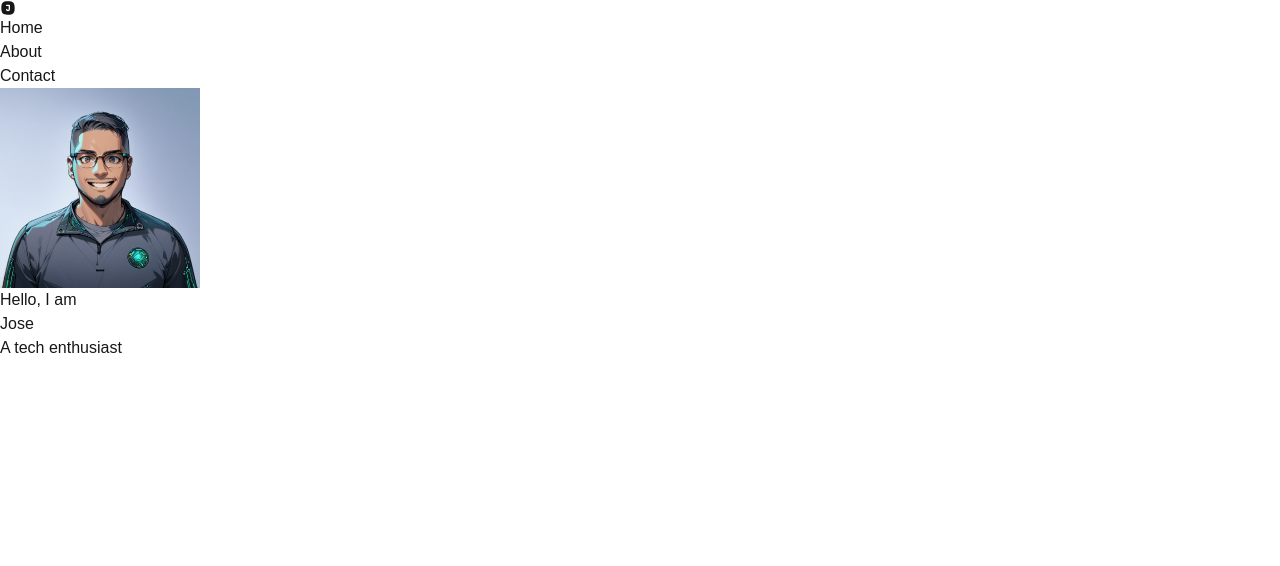
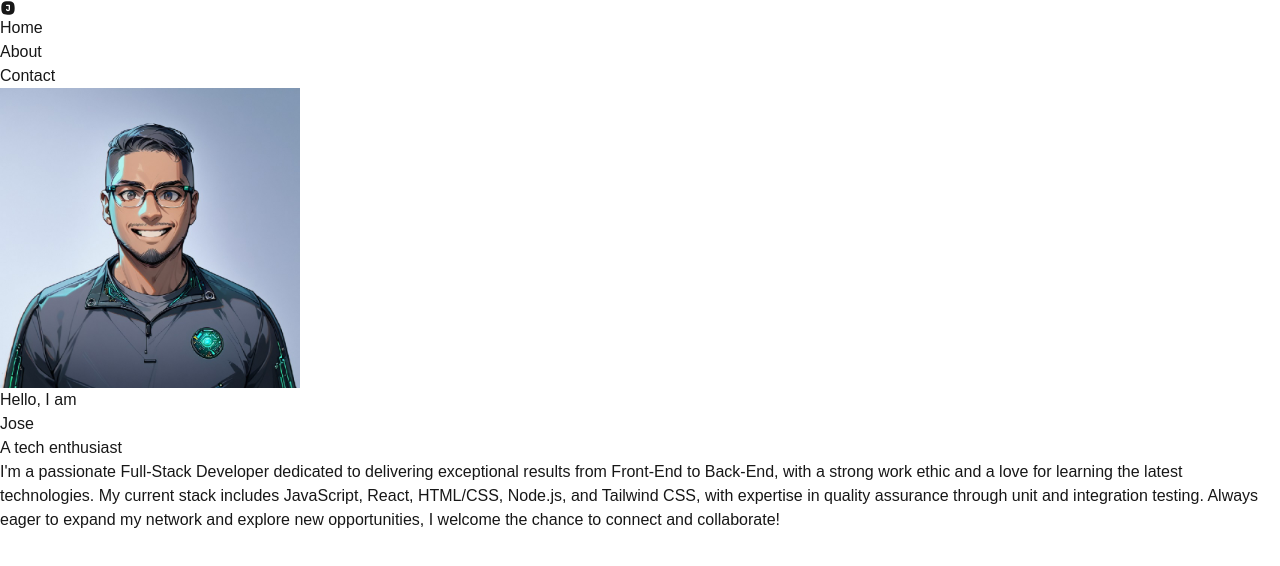
Before and after one commit to jvazquez30/about_me_final, a Next.js app: page / in a window 1280 px wide. Shown: the top 566 px of the page. Built offline with nearby package versions, Linux system fonts and the light colour scheme.

Commit message:
new pic width/length

```diff
--- a/src/app/page.tsx
+++ b/src/app/page.tsx
@@ -20,21 +20,24 @@ export default function Home() {
       </header>
 
 
-      <main className="p-8">
+      <main className="p-8 w-full">
         <div className="flex">
         <Image
         alt=""
         src={"/Futuristic_Profile_Pic.png"}
-        width={200}
-        height={200}
+        width={300}
+        height={300}
         className="border rounded-full mr-2"
         />
 
         <div className="ml-3">
-        <h1 className="font-extrabold text-2xl">Hello, I am
+        <h1 className="font-extrabold text-4xl">Hello, I am
         </h1>
-        <h2 className="font-extrabold text-9xl">Jose</h2>
-        <h3 className="font-extrabold text-2xl">A tech enthusiast </h3>
+        <h2 className="font-extrabold text-7xl">Jose</h2>
+        <h3 className="font-extrabold text-2xl ">A tech enthusiast </h3>
+        <p className="font-extrabold py-2 ">I&apos;m a passionate Full-Stack Developer dedicated to delivering exceptional results from Front-End to Back-End, with a strong work ethic and a love for learning the latest technologies.
+          My current stack includes JavaScript, React, HTML/CSS, Node.js, and Tailwind CSS, with expertise in quality assurance through unit and integration testing.
+          Always eager to expand my network and explore new opportunities, I welcome the chance to connect and collaborate!</p>
         </div>
 
 
```
